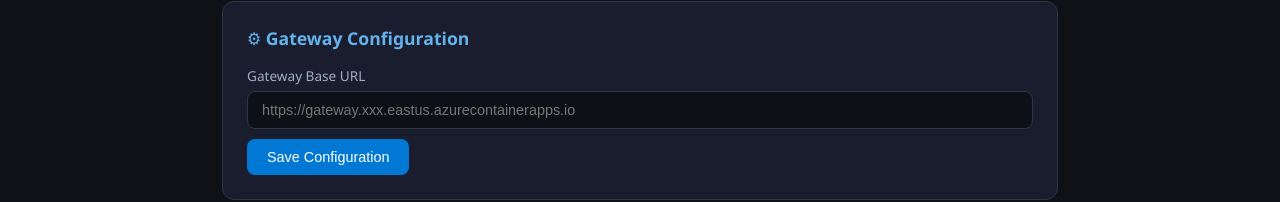
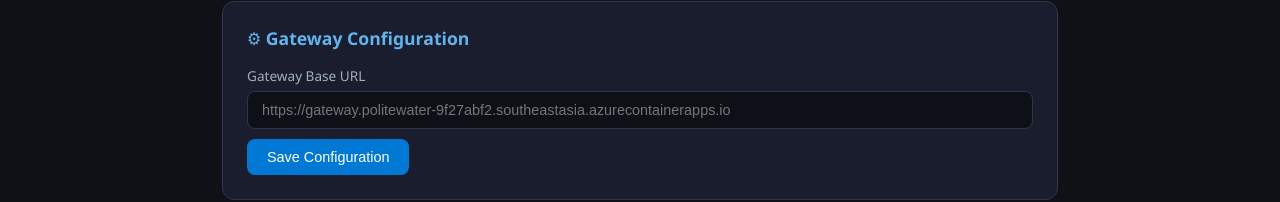
Before and after one commit to it22248244/ctse-lab7, a plain HTML site: page frontend/index.html in a window 1280 px wide. Shown: the part 137-339 px from the top of the page. Drawn offline with Linux system fonts and the light colour scheme.

Commit message:
Add frontend with gateway URL

```diff
--- a/frontend/index.html
+++ b/frontend/index.html
@@ -40,7 +40,7 @@
     <div class="card">
       <h2>⚙ Gateway Configuration</h2>
       <label style="font-size:0.85rem; color:#a0aec0; display:block; margin-bottom:6px;">Gateway Base URL</label>
-      <input type="text" id="gatewayUrl" placeholder="https://gateway.xxx.eastus.azurecontainerapps.io" />
+      <input type="text" id="gatewayUrl" placeholder="https://gateway.politewater-9f27abf2.southeastasia.azurecontainerapps.io" />
       <button onclick="saveConfig()">Save Configuration</button>
       <span id="configStatus" style="margin-left:12px; font-size:0.85rem; color:#68d391;"></span>
     </div>
```
Also changed, not shown: 1 other file.
